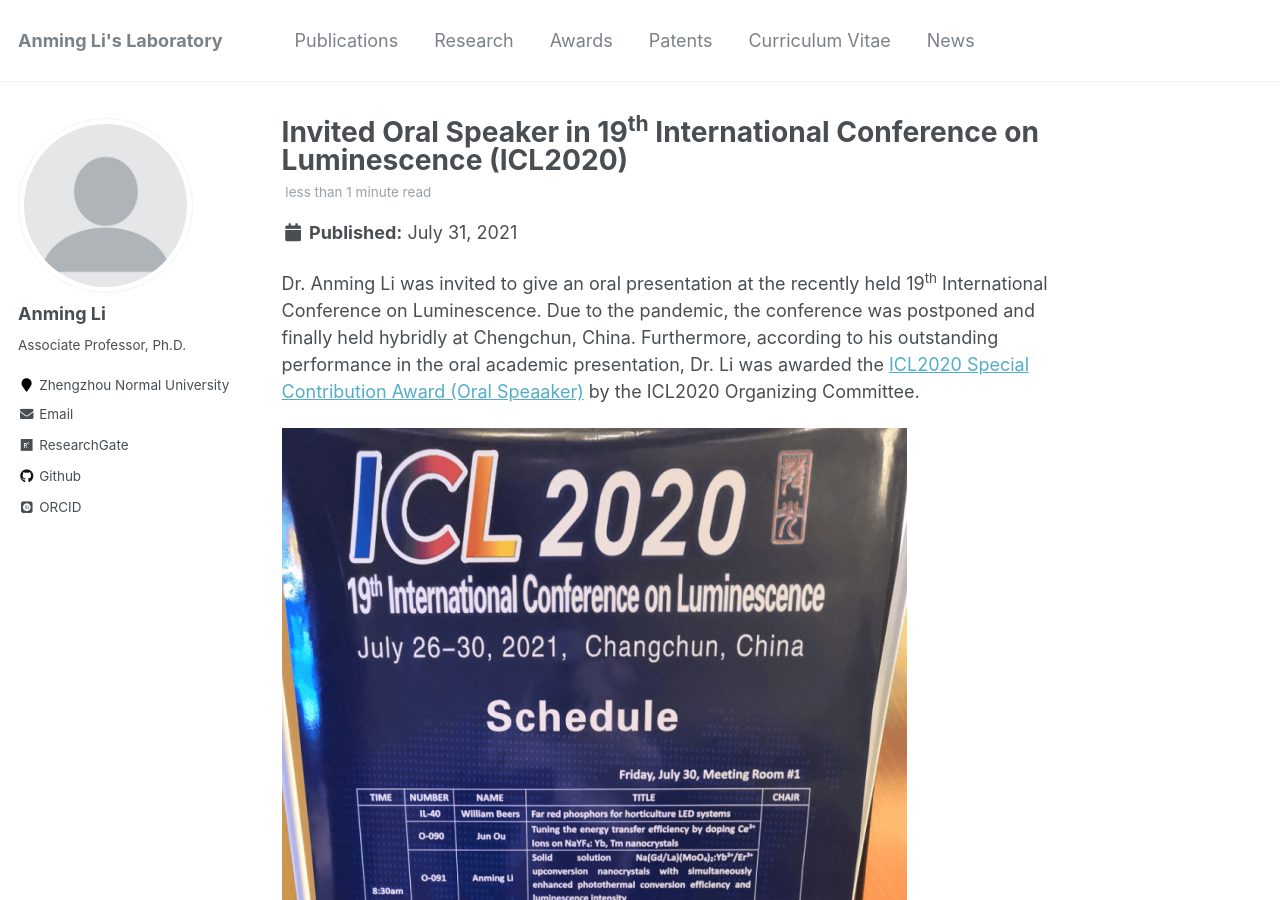
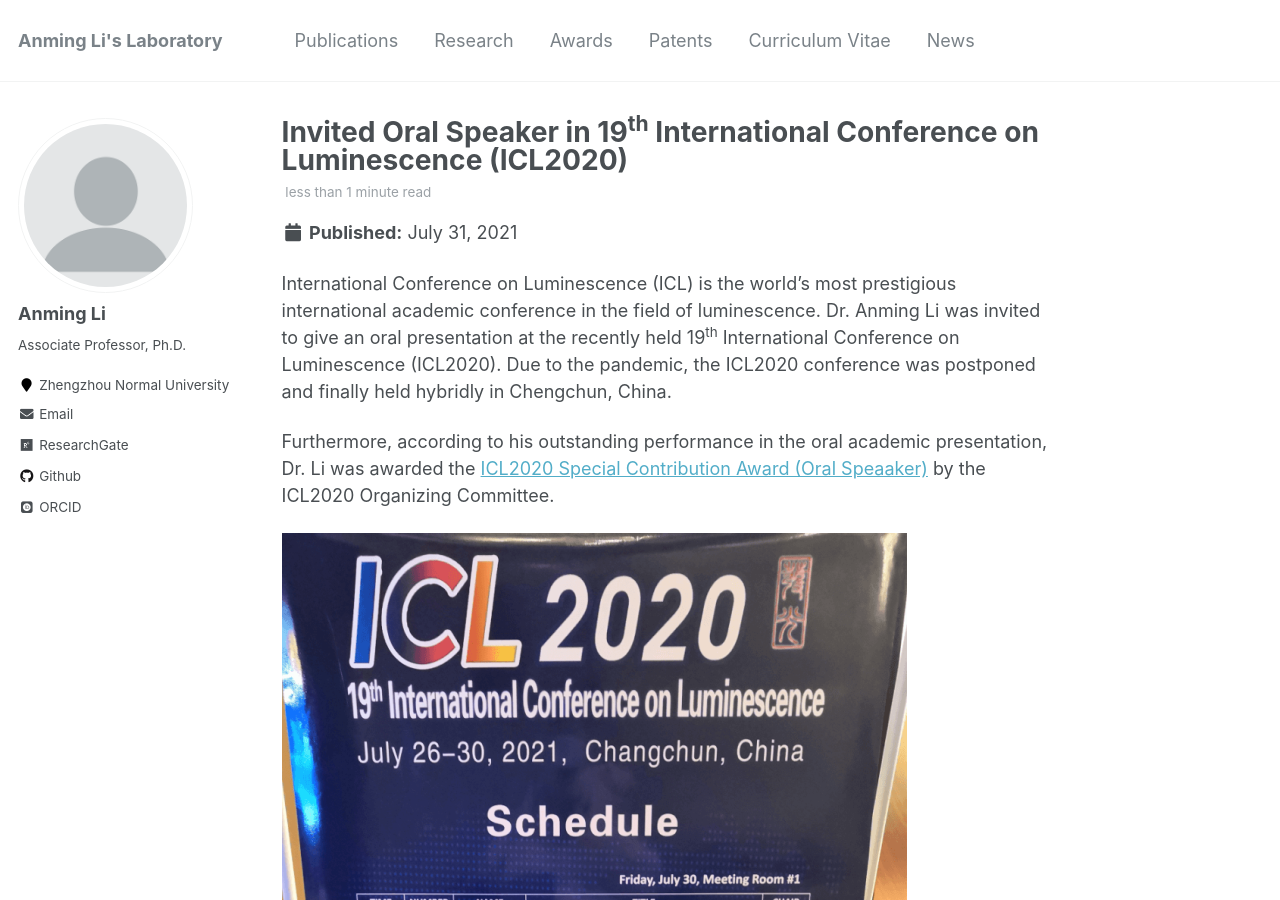
Before and after one commit to ucnclab/ucnclab.github.io, a Jekyll site: the page built from _posts/2021-07-31-blog-post-3.md, in a window 1280 px wide and 900 px high. Built offline with Jekyll 4.4.1, drawn with Linux system fonts in a browser that asks for light colours; some web fonts are replaced.

Commit message:
Add files via upload

```diff
--- a/_posts/2021-07-31-blog-post-3.md
+++ b/_posts/2021-07-31-blog-post-3.md
@@ -7,7 +7,9 @@ tags:
   - Laboratory News
 ---
 
-Dr. Anming Li was invited to give an oral presentation at the recently held 19<sup>th</sup> International Conference on Luminescence. Due to the pandemic, the conference was postponed and finally held hybridly at Chengchun, China. Furthermore, according to his outstanding performance in the oral academic presentation, Dr. Li was awarded the [ICL2020 Special Contribution Award (Oral Speaaker)](/awards/2021-award4) by the ICL2020 Organizing Committee.
+International Conference on Luminescence (ICL) is the world's most prestigious international academic conference in the field of luminescence. Dr. Anming Li was invited to give an oral presentation at the recently held 19<sup>th</sup> International Conference on Luminescence (ICL2020). Due to the pandemic, the ICL2020 conference was postponed and finally held hybridly in Chengchun, China.
+
+Furthermore, according to his outstanding performance in the oral academic presentation, Dr. Li was awarded the [ICL2020 Special Contribution Award (Oral Speaaker)](/awards/2021-award4) by the ICL2020 Organizing Committee.
 
 ![ICL Poster](/images/iclposter.png)
 
```
